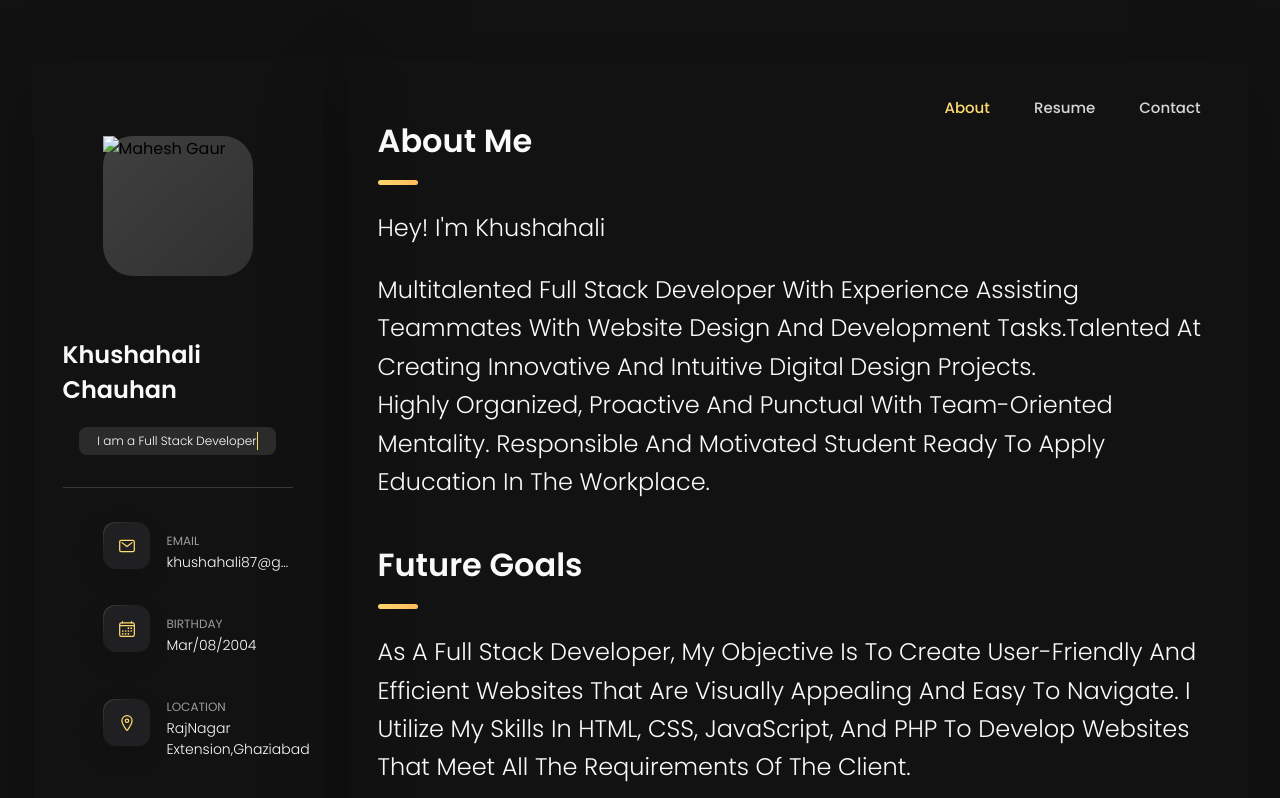
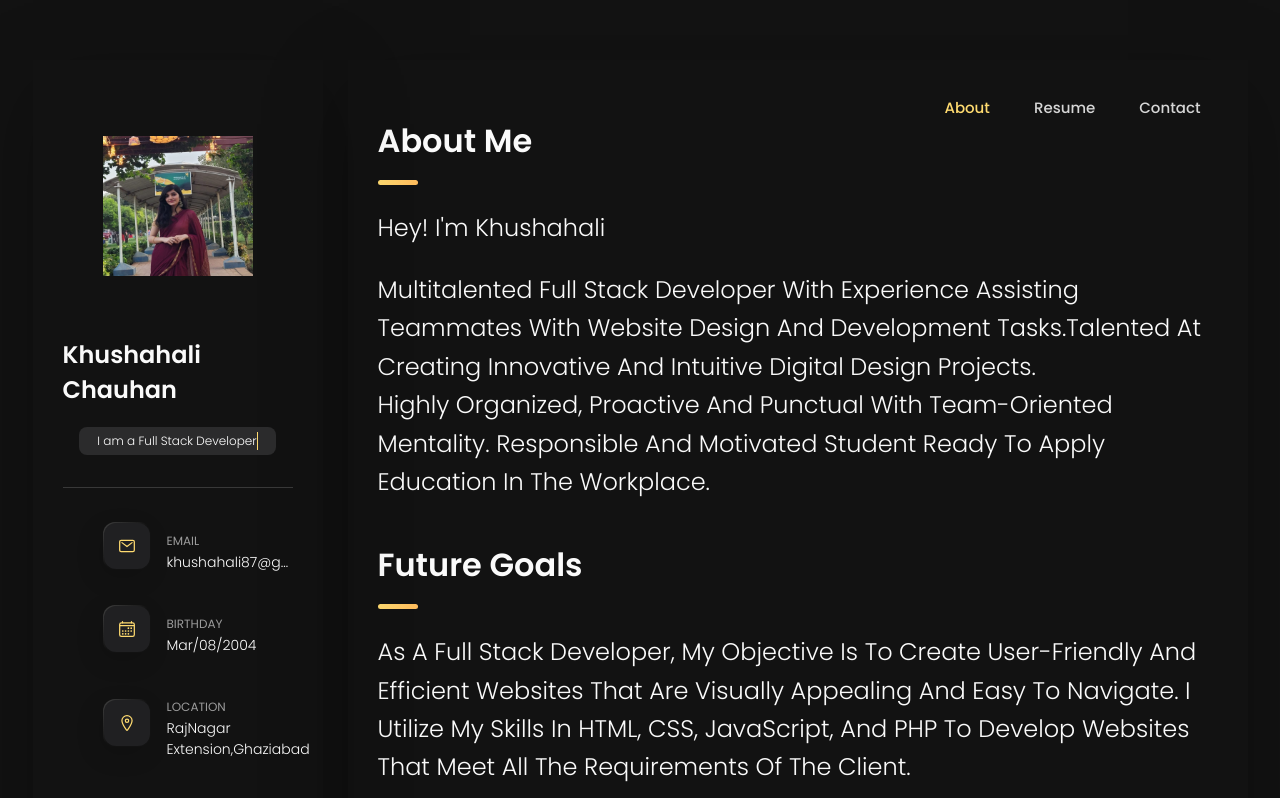
Before and after one commit to khushahalichauhan/My-portfolio, a plain HTML site: page index.html in a window 1280 px wide. Shown: the top 798 px of the page. Drawn offline with nearby package versions, Linux system fonts and the light colour scheme.

Commit message:
Update index.html

```diff
--- a/index.html
+++ b/index.html
@@ -45,7 +45,7 @@
       <div class="sidebar-info">
 
         <figure class="avatar-box">
-          <img src="./assets/images/khushi.jpeg" alt="Mahesh Gaur" width="450px" height="140px">
+          <img src="./assets/images/khushi.jpg" alt="Mahesh Gaur" width="450px" height="140px">
         </figure>
 
         <div class="info-content">
```
